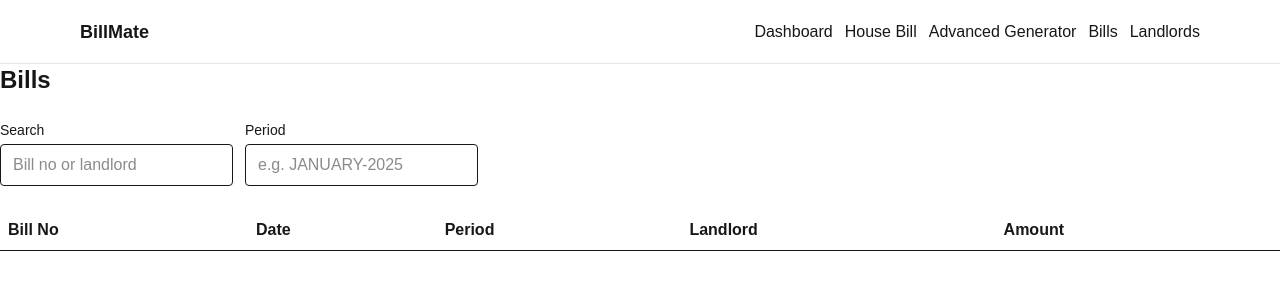
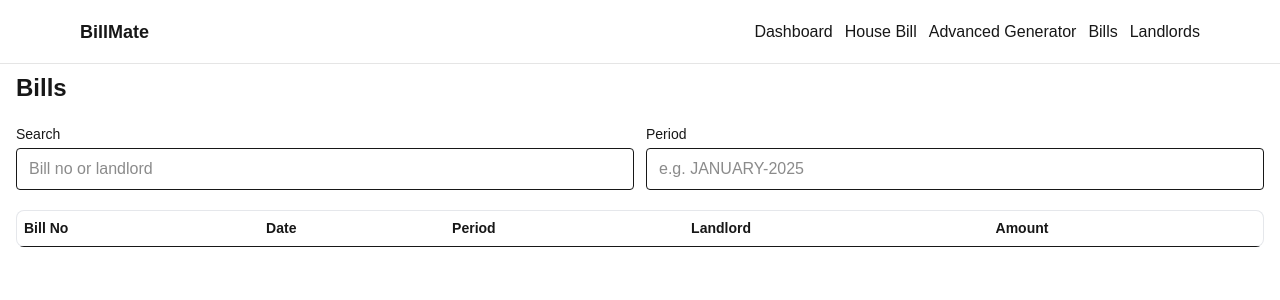
Before and after one commit to ShadowChaser/billgenerator, a Next.js app: page /bills in a window 1280 px wide. Shown: the top 300 px of the page. Built offline with nearby package versions, Linux system fonts and the light colour scheme.

Commit message:
Bill page mnobile resposive fix

```diff
--- a/src/app/bills/page.tsx
+++ b/src/app/bills/page.tsx
@@ -36,30 +36,57 @@ export default function BillsListPage() {
   }, [bills, q, period]);
 
   return (
-    <div className="grid gap-6">
+    <div className="grid gap-5 px-3 sm:px-4 pt-2 pb-8">
       <h1 className="text-2xl font-semibold">Bills</h1>
-      <div className="flex gap-3 items-end">
-        <label className="grid gap-1">
+
+      {/* Filters */}
+      <div className="grid grid-cols-1 sm:grid-cols-2 gap-3">
+        <label className="grid gap-1 min-w-0">
           <span className="text-sm">Search</span>
           <input
             value={q}
             onChange={(e) => setQ(e.target.value)}
-            className="border rounded px-3 py-2 bg-transparent"
+            className="w-full border rounded px-3 py-2 bg-transparent"
             placeholder="Bill no or landlord"
           />
         </label>
-        <label className="grid gap-1">
+        <label className="grid gap-1 min-w-0">
           <span className="text-sm">Period</span>
           <input
             value={period}
             onChange={(e) => setPeriod(e.target.value)}
-            className="border rounded px-3 py-2 bg-transparent"
+            className="w-full border rounded px-3 py-2 bg-transparent"
             placeholder="e.g. JANUARY-2025"
           />
         </label>
       </div>
-      <div className="overflow-x-auto">
-        <table className="min-w-full border-collapse">
+
+      {/* Mobile list (cards) */}
+      <div className="grid gap-2 md:hidden">
+        {filtered.map((b) => (
+          <div
+            key={b.id}
+            className="rounded-lg ring-1 ring-inset ring-gray-200 dark:ring-gray-700 p-3"
+          >
+            <div className="flex items-start justify-between gap-3">
+              <div className="grid text-sm gap-1">
+                <div className="font-medium">Bill #{b.bill_number}</div>
+                <div className="text-muted-foreground">{b.period}</div>
+                <div className="truncate">{b.landlord?.name ?? "-"}</div>
+              </div>
+              <div className="text-right">
+                <div className="text-sm">{b.date}</div>
+                <div className="mt-1 font-semibold">Rs. {b.amount.toFixed(2)}</div>
+              </div>
+            </div>
+          </div>
+        ))}
+      </div>
+
+      {/* Desktop/tablet table */}
+      <div className="hidden md:block">
+        <div className="overflow-x-auto rounded-lg ring-1 ring-inset ring-gray-200 dark:ring-gray-700">
+          <table className="min-w-full border-collapse text-sm">
             <thead>
               <tr className="text-left border-b">
                 <th className="p-2">Bill No</th>
@@ -72,16 +99,17 @@ export default function BillsListPage() {
             <tbody>
               {filtered.map((b) => (
                 <tr key={b.id} className="border-b">
-                <td className="p-2">{b.bill_number}</td>
-                <td className="p-2">{b.date}</td>
-                <td className="p-2">{b.period}</td>
+                  <td className="p-2 whitespace-nowrap">{b.bill_number}</td>
+                  <td className="p-2 whitespace-nowrap">{b.date}</td>
+                  <td className="p-2 whitespace-nowrap">{b.period}</td>
                   <td className="p-2">{b.landlord?.name ?? "-"}</td>
-                <td className="p-2">Rs. {b.amount.toFixed(2)}</td>
+                  <td className="p-2 whitespace-nowrap">Rs. {b.amount.toFixed(2)}</td>
                 </tr>
               ))}
             </tbody>
           </table>
         </div>
       </div>
+    </div>
   );
 }
```
Lines whose indentation alone changed are shown as unchanged.
